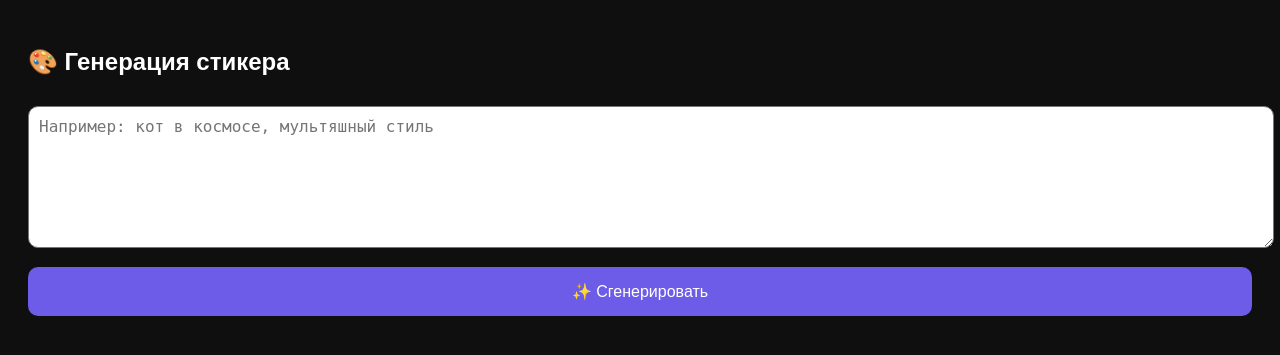
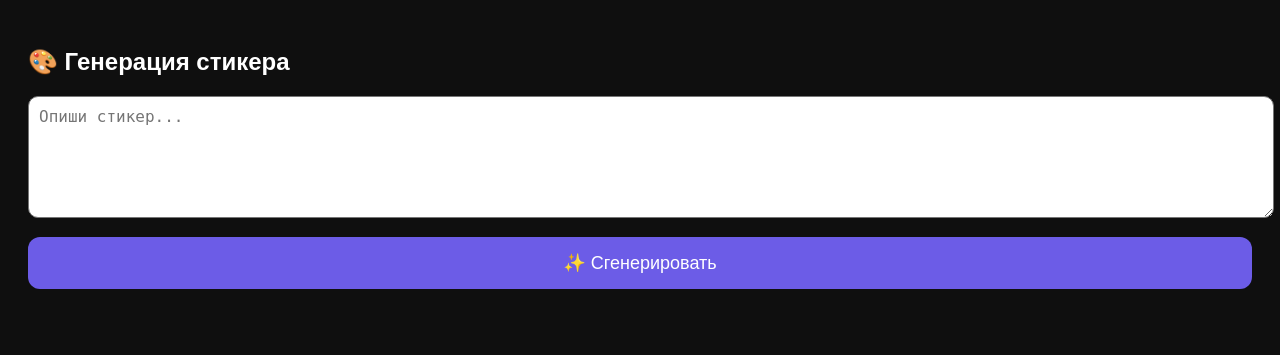
Before and after one commit to Girniy324234234234234/telegram-ai-bot, a Flask app: page / in a window 1280 px wide. Shown: the top 355 px of the page. Run offline with Flask 3, Linux system fonts and the light colour scheme; parts of the project's set-up code (start-up, migrations or seed data) failed here and were passed over; some libraries are stand-ins or nearby versions.

Commit message:
Refactor HTML structure and styles for index page

```diff
--- a/miniapp/templates/index.html
+++ b/miniapp/templates/index.html
@@ -3,69 +3,61 @@
 <head>
     <meta charset="UTF-8">
     <title>Sticker Generator</title>
-
     <script src="https://telegram.org/js/telegram-web-app.js"></script>
-
     <style>
         body {
             background: #0f0f0f;
             color: white;
-      font-family: Arial, sans-serif;
+            font-family: Arial;
             padding: 20px;
         }
-
         textarea {
             width: 100%;
-      height: 120px;
+            height: 100px;
             border-radius: 10px;
             padding: 10px;
             font-size: 16px;
-      margin-top: 10px;
         }
-
         button {
             margin-top: 15px;
+            width: 100%;
             padding: 15px;
-      width: 100%;
-      border-radius: 10px;
+            border-radius: 12px;
             border: none;
+            font-size: 18px;
             background: #6c5ce7;
             color: white;
-      font-size: 16px;
-      cursor: pointer;
         }
     </style>
 </head>
+<body>
 
-<body>
 <h2>🎨 Генерация стикера</h2>
 
-  <textarea
-    id="prompt"
-    placeholder="Например: кот в космосе, мультяшный стиль"
-  ></textarea>
+<textarea id="prompt" placeholder="Опиши стикер..."></textarea>
 
-  <button onclick="generate()">✨ Сгенерировать</button>
+<button onclick="send()">✨ Сгенерировать</button>
 
 <script>
 const tg = window.Telegram.WebApp;
 tg.expand();
 
-    function generate() {
-      const prompt = document.getElementById("prompt").value;
-
-      if (!prompt.trim()) {
+function send() {
+    const text = document.getElementById("prompt").value.trim();
+    if (!text) {
         alert("Введите описание");
         return;
     }
 
+    // отправляем ТОЛЬКО текст
     tg.sendData(JSON.stringify({
         type: "sticker",
-        prompt: prompt
+        prompt: text
     }));
 
     tg.close();
 }
 </script>
+
 </body>
 </html>
```
Lines whose indentation alone changed are shown as unchanged.
